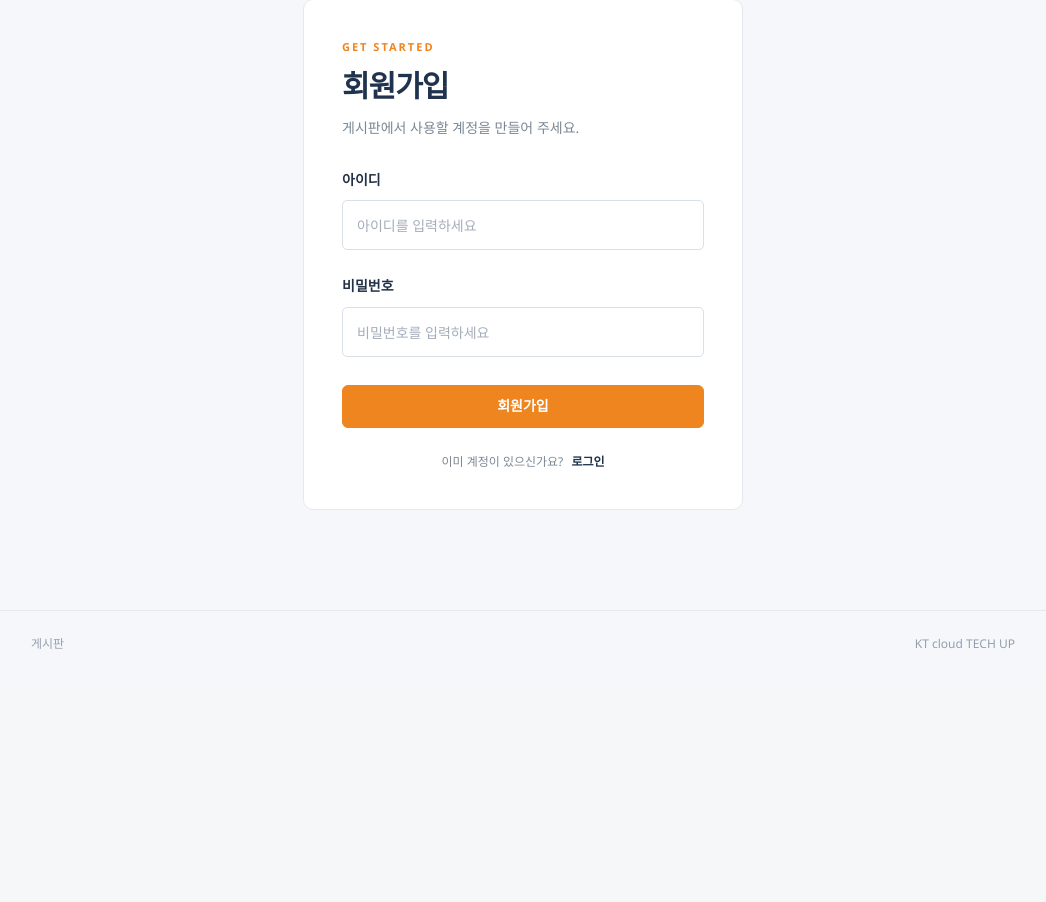
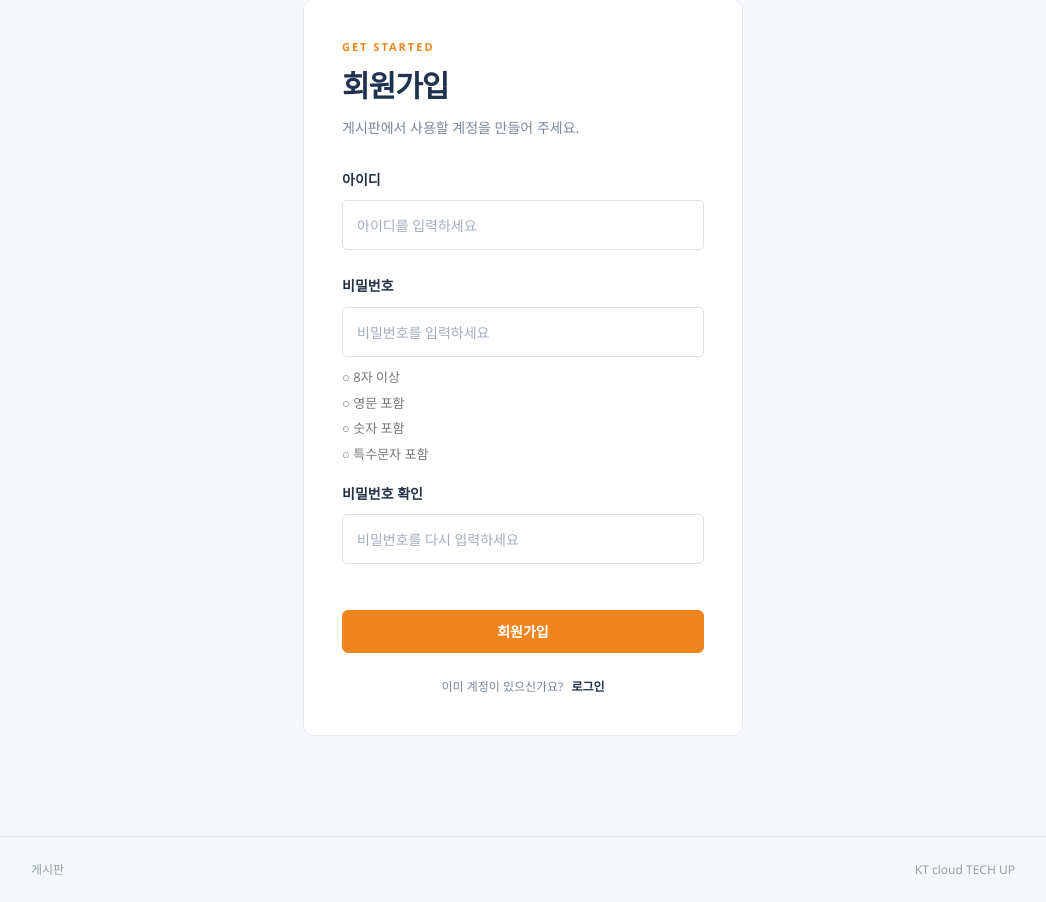
Before and after one commit to ktcloud-security-lab/aws-cloud-security, a Flask app: page /register in a window 1280 px wide. Shown: the part 160-1062 px from the top of the page, without its empty margins (117-1163 px from the left). Before the commit the page ends 809 px from the top, so only its background shows below. Run offline with Flask 3, Linux system fonts and the light colour scheme.

Commit message:
feat: add password strength validation

```diff
--- a/board/auth.py
+++ b/board/auth.py
@@ -1,3 +1,4 @@
+import re
 from functools import wraps
 
 from flask import Blueprint, redirect, render_template, request, session, url_for
@@ -20,30 +21,62 @@ def login_required(view):
 @bp.route("/register", methods=["GET", "POST"])
 def register():
     error = None
+
     if request.method == "POST":
-        name, pw = request.form["username"].strip(), request.form["password"]
-        if not name or len(name) > 30 or len(pw) < 4:
-            error = "아이디(1~30자)와 비밀번호(4자 이상)를 확인하세요."
+        name = request.form.get("username", "").strip()
+        pw = request.form.get("password", "")
+        pw_confirm = request.form.get("password_confirm", "")
+
+        if not name or len(name) > 30:
+            error = "아이디는 1~30자로 입력해 주세요."
+
+        elif len(pw) < 8:
+            error = "비밀번호는 8자 이상이어야 합니다."
+
+        elif not re.search(r"[A-Za-z]", pw):
+            error = "비밀번호에 영문을 포함해 주세요."
+
+        elif not re.search(r"[0-9]", pw):
+            error = "비밀번호에 숫자를 포함해 주세요."
+
+        elif not re.search(r"[^A-Za-z0-9]", pw):
+            error = "비밀번호에 특수문자를 포함해 주세요."
+
+        elif pw != pw_confirm:
+            error = "비밀번호 확인이 일치하지 않습니다."
+
         else:
             try:
-                db.execute("INSERT INTO users (username, pw) VALUES (%s, %s)", (name, generate_password_hash(pw)))
+                db.execute(
+                    "INSERT INTO users (username, pw) VALUES (%s, %s)",
+                    (name, generate_password_hash(pw))
+                )
                 return redirect(url_for("auth.login"))
+
             except db.IntegrityError:
                 error = "이미 있는 아이디입니다."
+
     return render_template("auth.html", title="회원가입", error=error)
 
 
 @bp.route("/login", methods=["GET", "POST"])
 def login():
     error = None
+
     if request.method == "POST":
-        # VULN: SQL Injection (username을 문자열 포맷으로 쿼리에 직접 삽입 → UNION 주입 가능, 해시 검증은 유지)
-        user = db.query("SELECT * FROM users WHERE username='%s'" % request.form["username"], one=True)
+        # VULN: SQL Injection (교육용 실습 취약점 — 기존 코드 유지)
+        user = db.query(
+            "SELECT * FROM users WHERE username='%s'" % request.form["username"],
+            one=True
+        )
+
         if user and check_password_hash(user["pw"], request.form["password"]):
             session.clear()
             session["uid"], session["name"] = user["id"], user["username"]
             return redirect(url_for("posts.index"))
+
         error = "아이디 또는 비밀번호가 틀렸습니다."
+
     return render_template("auth.html", title="로그인", error=error)
 
 
--- a/board/templates/auth.html
+++ b/board/templates/auth.html
@@ -1,17 +1,124 @@
 {% extends "base.html" %}
 {% block title %}{{ title }} · 게시판{% endblock %}
+
 {% block content %}
 <section class="auth-panel">
   <p class="eyebrow">{{ 'WELCOME BACK' if title == '로그인' else 'GET STARTED' }}</p>
   <h1>{{ title }}</h1>
   <p class="description">{{ '계정으로 로그인해 게시글을 작성하세요.' if title == '로그인' else '게시판에서 사용할 계정을 만들어 주세요.' }}</p>
-  <form method="post">
+
+  <form method="post" id="auth-form">
     <label for="username">아이디</label>
-    <input id="username" name="username" placeholder="아이디를 입력하세요" required maxlength="30" autocomplete="username" value="{{ request.form.get('username', '') }}">
+    <input
+      id="username"
+      name="username"
+      placeholder="아이디를 입력하세요"
+      required
+      maxlength="30"
+      autocomplete="username"
+      value="{{ request.form.get('username', '') }}"
+    >
+
     <label for="password">비밀번호</label>
-    <input id="password" name="password" type="password" placeholder="비밀번호를 입력하세요" required minlength="4" autocomplete="{{ 'current-password' if title == '로그인' else 'new-password' }}">
+    <input
+      id="password"
+      name="password"
+      type="password"
+      placeholder="비밀번호를 입력하세요"
+      required
+      minlength="{{ 8 if title == '회원가입' else 4 }}"
+      autocomplete="{{ 'current-password' if title == '로그인' else 'new-password' }}"
+    >
+
+    {% if title == '회원가입' %}
+    <div id="password-rules" aria-live="polite" style="font-size:13px; margin:10px 0 18px;">
+      <p id="rule-length" style="margin:5px 0; color:#777;">○ 8자 이상</p>
+      <p id="rule-letter" style="margin:5px 0; color:#777;">○ 영문 포함</p>
+      <p id="rule-number" style="margin:5px 0; color:#777;">○ 숫자 포함</p>
+      <p id="rule-special" style="margin:5px 0; color:#777;">○ 특수문자 포함</p>
+    </div>
+
+    <label for="password_confirm">비밀번호 확인</label>
+    <input
+      id="password_confirm"
+      name="password_confirm"
+      type="password"
+      placeholder="비밀번호를 다시 입력하세요"
+      required
+      autocomplete="new-password"
+    >
+    <p id="match-message" aria-live="polite" style="font-size:13px; margin:8px 0 18px;"></p>
+    {% endif %}
+
     <button class="button full" type="submit">{{ title }}</button>
   </form>
-  <p class="auth-switch">{% if title == '로그인' %}계정이 없으신가요? <a href="{{ url_for('auth.register') }}">회원가입</a>{% else %}이미 계정이 있으신가요? <a href="{{ url_for('auth.login') }}">로그인</a>{% endif %}</p>
+
+  <p class="auth-switch">
+    {% if title == '로그인' %}
+      계정이 없으신가요?
+      <a href="{{ url_for('auth.register') }}">회원가입</a>
+    {% else %}
+      이미 계정이 있으신가요?
+      <a href="{{ url_for('auth.login') }}">로그인</a>
+    {% endif %}
+  </p>
 </section>
+
+{% if title == '회원가입' %}
+<script>
+document.addEventListener("DOMContentLoaded", function () {
+  const form = document.getElementById("auth-form");
+  const password = document.getElementById("password");
+  const confirmPassword = document.getElementById("password_confirm");
+  const matchMessage = document.getElementById("match-message");
+
+  const rules = [
+    ["rule-length", "8자 이상", value => value.length >= 8],
+    ["rule-letter", "영문 포함", value => /[A-Za-z]/.test(value)],
+    ["rule-number", "숫자 포함", value => /[0-9]/.test(value)],
+    ["rule-special", "특수문자 포함", value => /[^A-Za-z0-9]/.test(value)]
+  ];
+
+  function validatePassword() {
+    const value = password.value;
+
+    rules.forEach(([id, label, test]) => {
+      const element = document.getElementById(id);
+      const passed = test(value);
+
+      element.textContent = (passed ? "✔ " : "✖ ") + label;
+      element.style.color = passed ? "#16803c" : "#c2410c";
+    });
+
+    if (!confirmPassword.value) {
+      matchMessage.textContent = "";
+      return;
+    }
+
+    const matched = value === confirmPassword.value;
+
+    matchMessage.textContent = matched
+      ? "✔ 비밀번호가 일치합니다."
+      : "✖ 비밀번호가 일치하지 않습니다.";
+
+    matchMessage.style.color = matched ? "#16803c" : "#c2410c";
+  }
+
+  password.addEventListener("input", validatePassword);
+  confirmPassword.addEventListener("input", validatePassword);
+
+  form.addEventListener("submit", function (event) {
+    const value = password.value;
+    const validRules = rules.every(([, , test]) => test(value));
+    const validMatch = value === confirmPassword.value;
+
+    if (!validRules || !validMatch) {
+      event.preventDefault();
+      validatePassword();
+      alert("비밀번호 조건과 비밀번호 확인을 다시 확인해 주세요.");
+    }
+  });
+});
+</script>
+{% endif %}
 {% endblock %}
```
